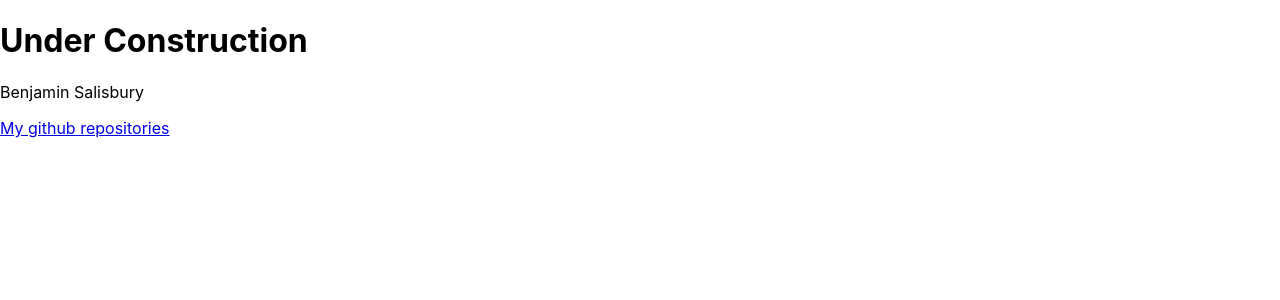
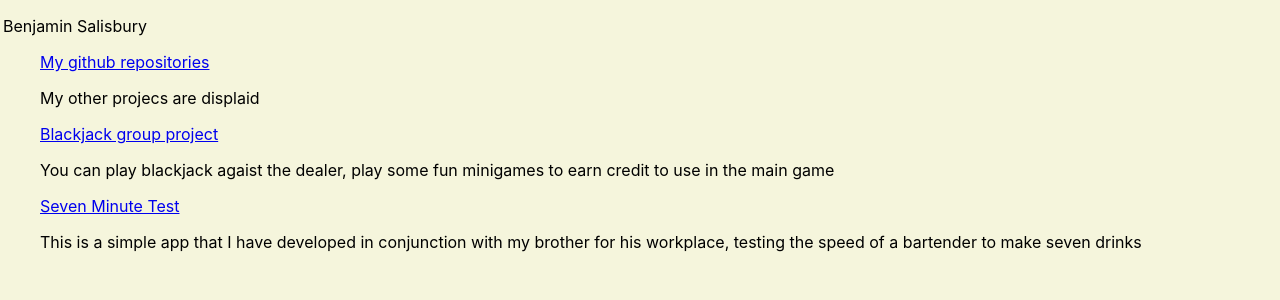
Before and after one commit to Benje1/benjamin-salisbury, a React (Create React App) app: page / in a window 1280 px wide. Shown: the top 300 px of the page. Built offline with nearby package versions, Linux system fonts and the light colour scheme.

Commit message:
Small addition

```diff
--- a/src/App.js
+++ b/src/App.js
@@ -4,9 +4,16 @@ import './App.css';
 
 function App() {
   return (<>
-  <h1>Under Construction</h1>
-  <p>Benjamin Salisbury</p>
-  <a href="https://github.com/Benje1?tab=repositories">My github repositories</a>
+  <p id='name'>Benjamin Salisbury</p>
+  <ul>
+    <a href="https://github.com/Benje1">My github repositories</a>
+    <p>My other projecs are displaid </p>
+    <p>  </p>
+    <a href='https://benje1.github.io/BLACKJACK_Group_Project/'>Blackjack group project</a>
+    <p>You can play blackjack agaist the dealer, play some fun minigames to earn credit to use in the main game </p>
+    <a href='https://seven-minute-test.vercel.app/'>Seven Minute Test</a>
+    <p>This is a simple app that I have developed in conjunction with my brother for his workplace, testing the speed of a bartender to make seven drinks</p>
+  </ul>
   </>);
 }
 
--- a/src/index.css
+++ b/src/index.css
@@ -5,9 +5,14 @@ body {
     sans-serif;
   -webkit-font-smoothing: antialiased;
   -moz-osx-font-smoothing: grayscale;
+  background-color: beige;
 }
 
 code {
   font-family: source-code-pro, Menlo, Monaco, Consolas, 'Courier New',
     monospace;
 }
+
+#name{
+  margin-left: 3px;
+}
```
